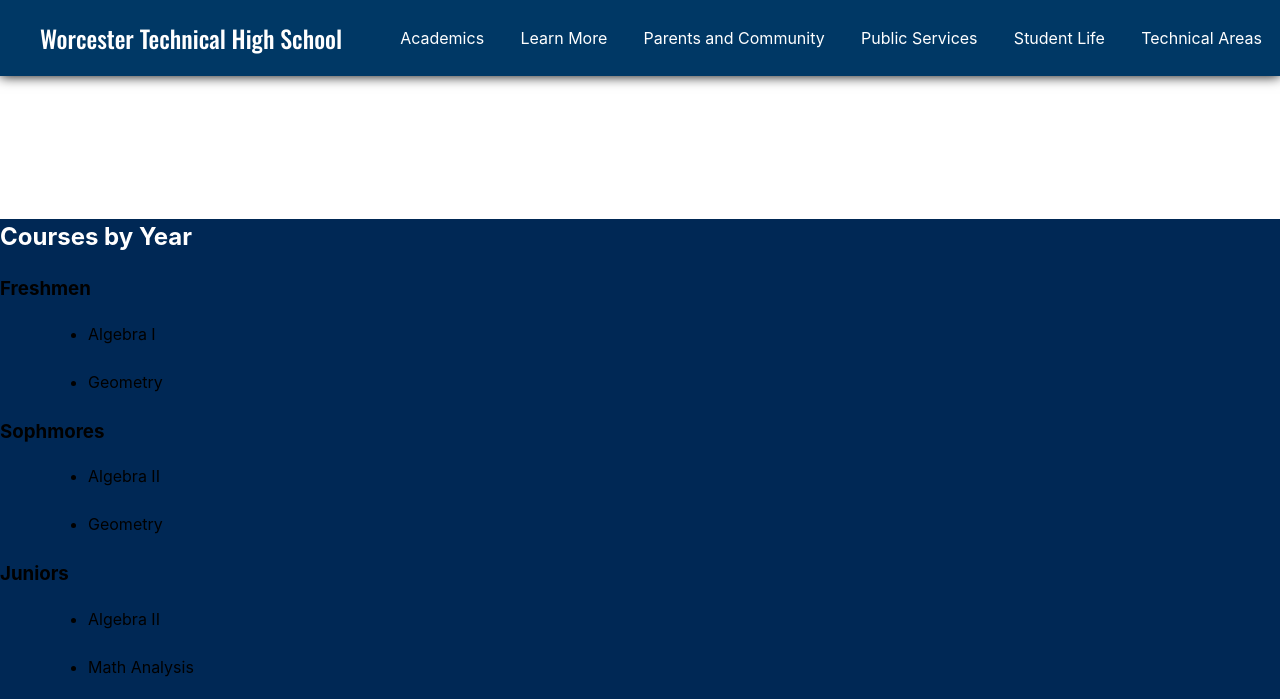
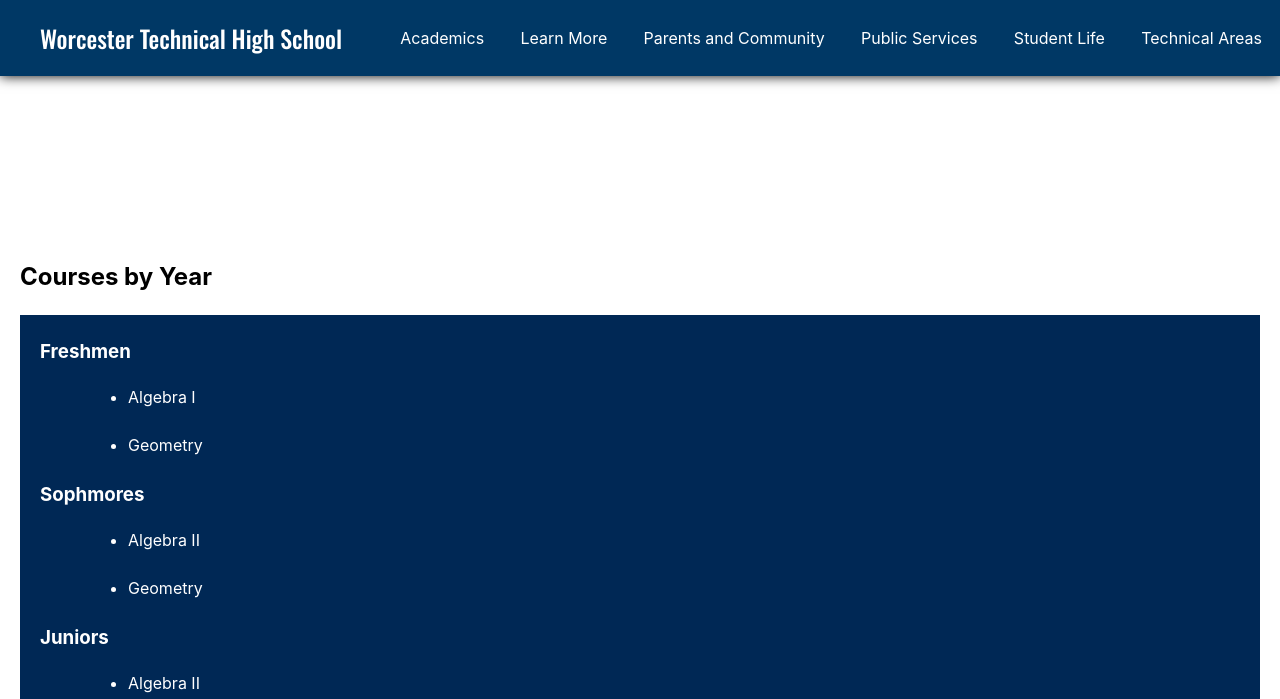
Before and after one commit to worcestertechnicalhighschool/techhigh.us, a Jekyll site: the page built from _academics/math.markdown, in a window 1280 px wide. Shown: the top 699 px of the page. Built offline with Jekyll 4.4.1, drawn with Linux system fonts in a browser that asks for light colours; nearby versions of some CDN libraries; grey boxes are pictures that could not be loaded.

Commit message:
updated department content and contacts

```diff
--- a/_academics/english.markdown
+++ b/_academics/english.markdown
@@ -6,10 +6,12 @@
 ---
 
 # Courses by Year
+<div class="courses" markdown="1">
 
 ### Freshmen
 
 - English I
+
 
 ### Sophomores
 
@@ -25,3 +27,5 @@
 - English IV (students get to select special elective topics)
 
 - AP Literature & Composition
+
+</div>
--- a/_academics/history.markdown
+++ b/_academics/history.markdown
@@ -6,6 +6,7 @@
 ---
 
 # Courses by Year
+<div class="courses" markdown="1">
 
 ### Freshmen
 
@@ -32,3 +33,5 @@
 - AP Art History after school with the Worcester Art Museum
 
 - Elective courses in Psychology, Sociology, Legal Aspects & Personal Finance
+
+</div>
--- a/_academics/math.markdown
+++ b/_academics/math.markdown
@@ -6,6 +6,8 @@
 ---
 
 ## Courses by Year
+
+<div class="courses" markdown="1">
 
 ### Freshmen
 
@@ -38,3 +40,5 @@
 - AP Calculus
 
 - AP Statistics
+
+</div>
--- a/_academics/science.markdown
+++ b/_academics/science.markdown
@@ -5,6 +5,8 @@
 featured_image: https://res.cloudinary.com/dxm7ycyxz/image/upload/v1668016854/2022/03/science-image-150x150_orsj8v.jpg
 ---
 # Courses by Year
+
+<div class="courses" markdown="1">
 
 ### Freshmen
 
@@ -25,3 +27,5 @@
 ### Seniors
 
 - No science courses for seniors
+
+</div>
--- a/_sass/techhigh/templates/academics.scss
+++ b/_sass/techhigh/templates/academics.scss
@@ -14,12 +14,19 @@
     color: black;
 
     .post-content{
-        background-color: $primary;
-        height:500px;
-        h2{
+        height:auto;
+        h1{
+            text-align: center;
+        }
+        .courses{
+            background-color: $primary;
             color:white;
+            padding: 5px 10px 10px 20px;
+        }
+        h3{
         }
         color: black;
+        padding: 20px;
     }
 
 
@@ -33,11 +40,16 @@
         color: black;
     }
     .faculty-list{
-        display: grid;
-        grid-template-columns: auto auto auto;
-        .staff-members{
-            justify-self: center;
-        }
+        display: flex;
+        flex-direction: row;
+        justify-content: center;
+        align-items: center;
+        flex-wrap:wrap;
+        column-gap: 10%;
+
+    }
+    .contact-us{
+        max-width: 100%;
     }
 
 }
--- a/_sass/techhigh/templates/department.scss
+++ b/_sass/techhigh/templates/department.scss
@@ -15,7 +15,7 @@
 
     .post-content{
         background-color: $primary;
-        height:500px;
+        height:auto;
         h2{
             color:white;
         }
@@ -35,8 +35,11 @@
     .faculty-list{
         display: flex;
         flex-direction: row;
-        justify-content: space-between;
+        justify-content: center;
         align-items: center;
-
+        flex-wrap:wrap;
+    }
+    .contact-us{
+        max-width: 100%;
     }
 }
```
